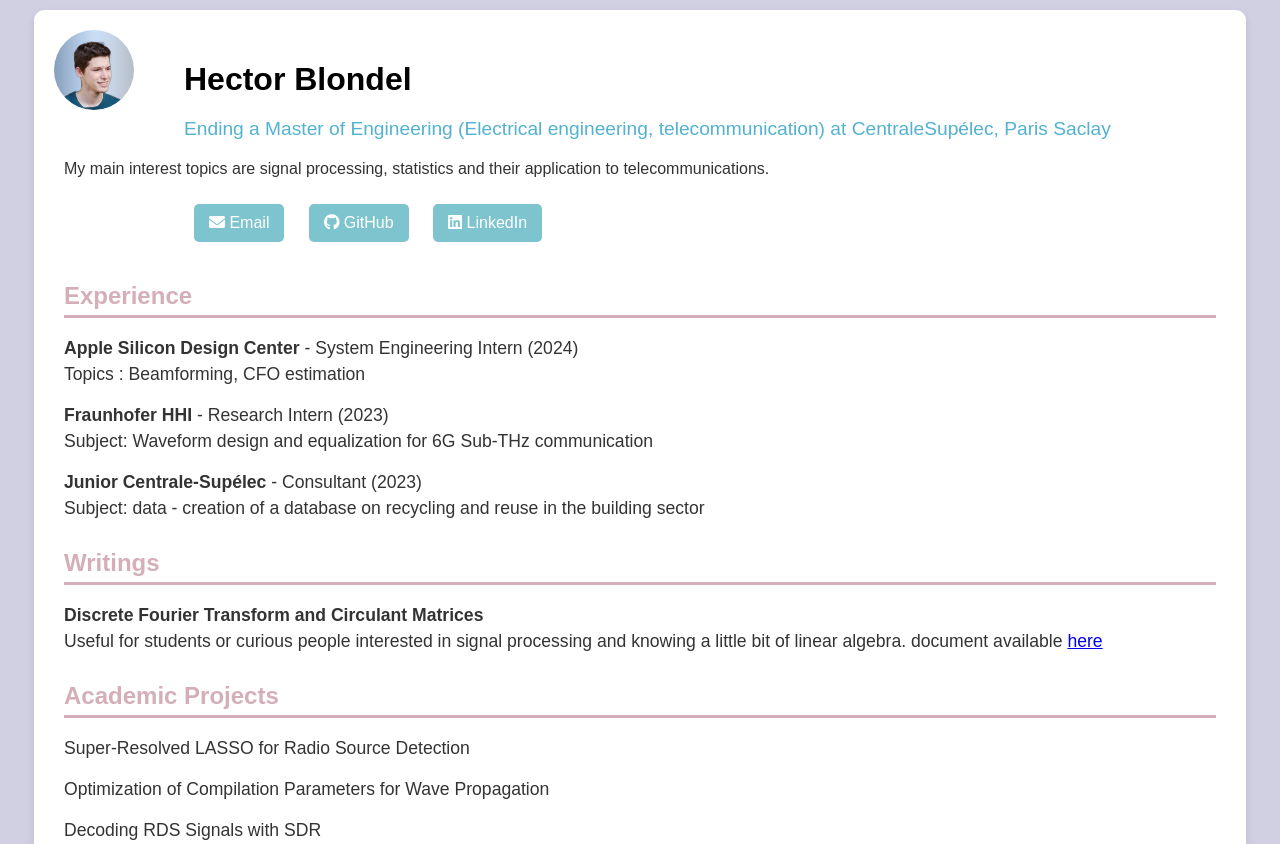
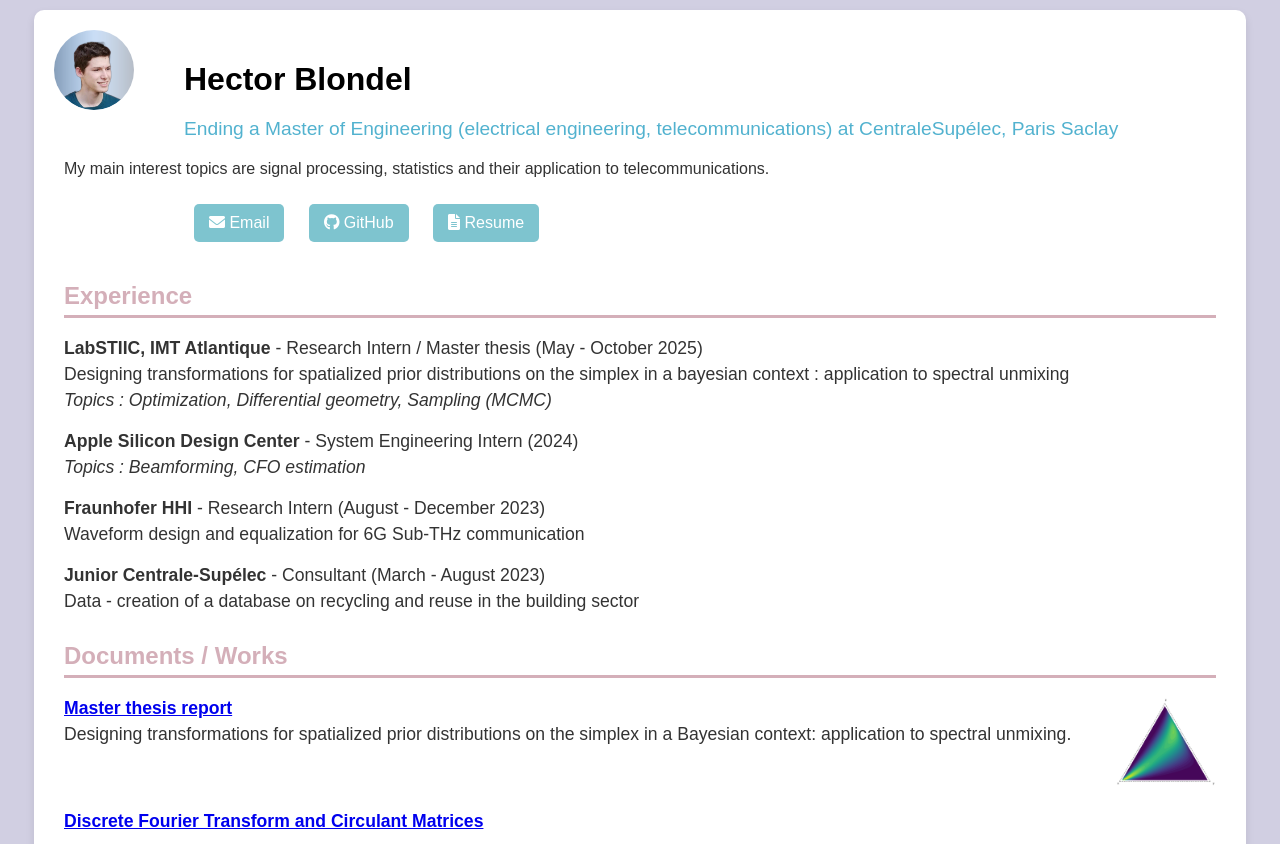
Before and after one commit to hectorblondel/hectorblondel.github.io, a plain HTML site: page index.html in a window 1280 px wide. Shown: the top 844 px of the page. Drawn offline with Linux system fonts and the light colour scheme.

Commit message:
add master thesis

```diff
--- a/index.html
+++ b/index.html
@@ -11,32 +11,43 @@
     <div class="container">
         <img src="img/profile-pic.png" alt="Hector Blondel" class="profile-img">
         <h1>Hector Blondel</h1>
-        <p class="subtitle"> Ending a Master of Engineering (Electrical engineering, telecommunication) at CentraleSupélec, Paris Saclay</p>
+        <p class="subtitle"> Ending a Master of Engineering (electrical engineering, telecommunications) at CentraleSupélec, Paris Saclay</p>
         <p>My main interest topics are signal processing, statistics and their application to telecommunications.</p>
 
         <div class="contact">
             <a href="mailto:blondel.hector@gmail.com"><i class="fas fa-envelope"></i> Email</a>
             <a href="https://github.com/hectorblondel"><i class="fab fa-github"></i> GitHub</a>
-            <a href="https://www.linkedin.com/in/hector-blondel-710851220/"><i class="fab fa-linkedin"></i> LinkedIn</a>
+            <!-- <a href="https://www.linkedin.com/in/hector-blondel-710851220/"><i class="fab fa-linkedin"></i> LinkedIn</a> -->
+            <a href="https://drive.google.com/file/d/1diFy52Ipw8D-kSqfCCGkhe0g0y9VozUn/view?usp=sharing"><i class="fa-solid fa-file-lines"></i> Resume</a>
         </div>
 
         <div class="section">
             <h2>Experience</h2>
             <ul>
+                 <li><strong>LabSTIIC, IMT Atlantique</strong> - Research Intern / Master thesis (May - October 2025)
+                    <p style="margin: 5px 0 0 0;">
+                        Designing transformations for spatialized prior distributions on the simplex in a bayesian context : application to spectral unmixing
+
+                    </p>
+                    <p style="margin: 5px 0 0 0;">
+                        <i>Topics : Optimization, Differential geometry, Sampling (MCMC)</i>
+
+                    </p>
+                </li>
                 <li><strong>Apple Silicon Design Center</strong> - System Engineering Intern (2024)
                     <p style="margin: 5px 0 0 0;">
-                        Topics : Beamforming, CFO estimation
+                        <i>Topics : Beamforming, CFO estimation</i>
                     </p>
 
                 </li>
-                <li><strong>Fraunhofer HHI</strong> - Research Intern (2023)
+                <li><strong>Fraunhofer HHI</strong> - Research Intern (August - December 2023)
                     <p style="margin: 5px 0 0 0;">
-                        Subject: Waveform design and equalization for 6G Sub-THz communication
+                        Waveform design and equalization for 6G Sub-THz communication
                     </p>
                 </li>
-                <li><strong>Junior Centrale-Supélec</strong> - Consultant (2023)
+                <li><strong>Junior Centrale-Supélec</strong> - Consultant (March - August 2023)
                     <p style="margin: 5px 0 0 0;">
-                        Subject: data - creation of a database on recycling and reuse in the building sector
+                        Data - creation of a database on recycling and reuse in the building sector
                     </p>
                 </li>
             </ul>
@@ -44,13 +55,25 @@
 
 
         <div class="section">
-            <h2>Writings</h2>
+            <h2>Documents / Works</h2>
             <ul>
+                <li style="overflow: auto; margin-bottom: 20px;">
+                    <div style="float: right; margin-left: 15px;">
+                        <img src="master_thesis/simplex_visualization.png" alt="Simplex Visualization" style="max-width: 100px; height: auto;">
+                    </div>
+                    <strong>
+                        <a href="master_thesis/master_thesis.pdf">Master thesis report</a>
+                    </strong>
+                    <p style="margin: 5px 0 0 0;">
+                        Designing transformations for spatialized prior distributions on the simplex in a Bayesian context:
+                        application to spectral unmixing.
+                    </p>
+                </li>
                 <li>
-                    <strong>Discrete Fourier Transform and Circulant Matrices</strong>
-                    <p style="margin: 5px 0 0 0;">
+                    <strong> <a href="circulant_matrices/Hector_Blondel_TFD_et_matrices_circulantes.pdf">Discrete Fourier Transform and Circulant Matrices</a></strong>
+                    <p>
                         Useful for students or curious people interested in signal processing and knowing a little bit of linear algebra.
-                        document available <a href="circulant_matrices/Hector_Blondel_TFD_et_matrices_circulantes.pdf">here</a>
+                        document available
                     </p>
                 </li>
             </ul>
```
Also changed, not shown: master_thesis/simplex_visualization.png (added), 1 other file.
